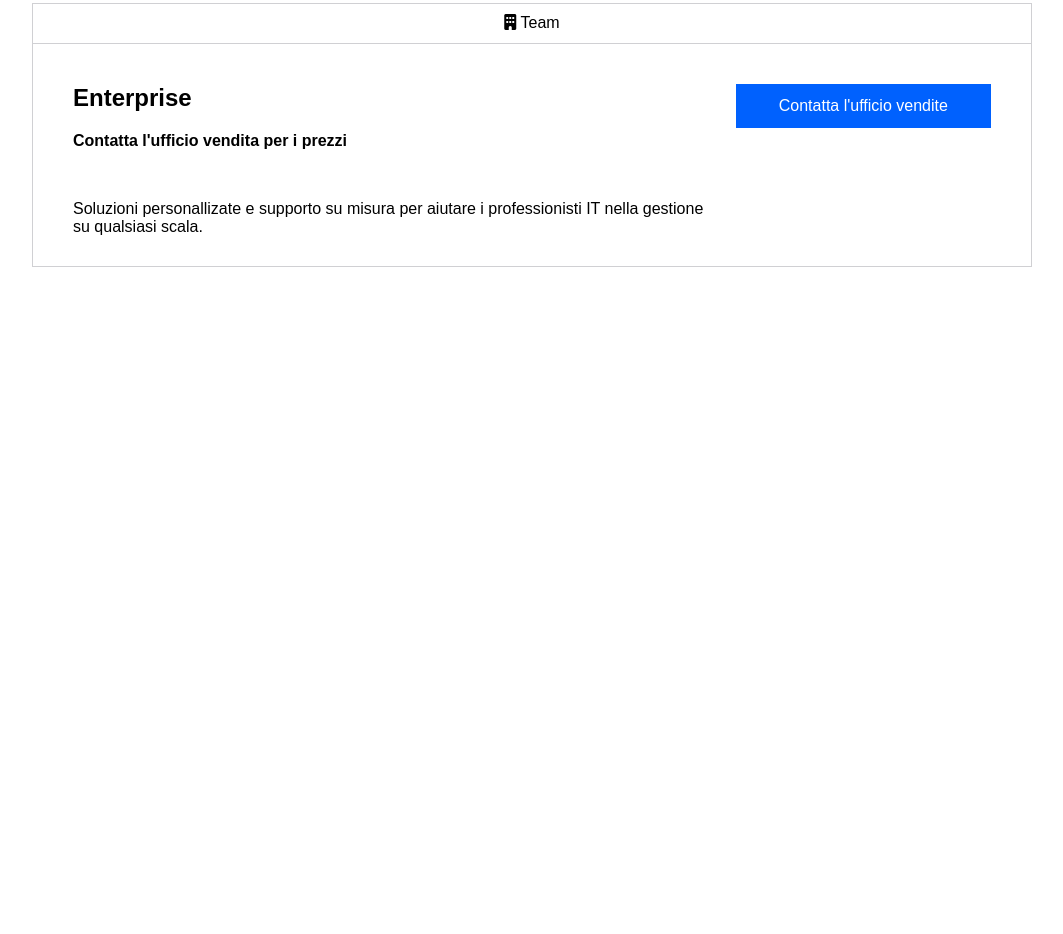
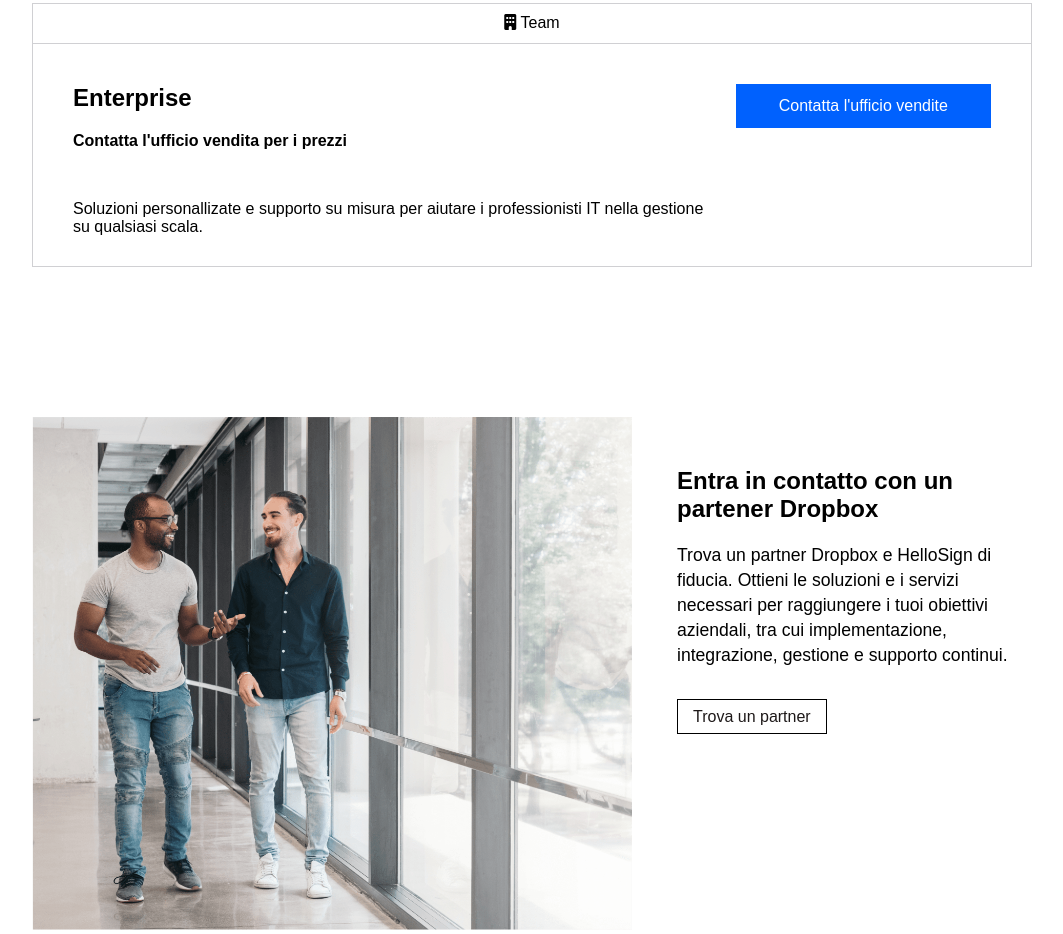
Before and after one commit to MirkoFarina/htmlcss-dropbox, a plain HTML site: page index.html in a window 1280 px wide. Shown: the part 2058-2992 px from the top of the page, without its empty margins (108-1171 px from the left). Before the commit the page ends 2475 px from the top, so only its background shows below. Drawn offline with Linux system fonts and the light colour scheme.

Commit message:
[add] section

```diff
--- a/css/style.css
+++ b/css/style.css
@@ -132,6 +132,10 @@ main {
   margin-top: 80px;
 }
 
+section h3{
+  font-size: 1.5rem;
+}
+/* JUMBOTRON */
 .jumbotron {
   background-color: #b4d0e7;
   padding-top: 70px;
@@ -178,7 +182,9 @@ main {
   font-size: 2.5rem;
   padding-bottom: 20px;
 }
+/* /JUMBOTRON */
 
+/* FIRST SECTION */
 .buisness-plain h2{
   font-size: 2.5rem;
   margin-bottom: 70px;
@@ -217,10 +223,6 @@ main {
 .row .cell .middle-cell{
   margin-bottom: 60px;
   padding: 0 40px;
-}
-
-.row .cell h3, .row-enterprise .orizontal-cell h3{
-  font-size: 1.5rem;
 }
 
 .cell .middle-cell ul:first-of-type
@@ -302,6 +304,38 @@ li:last-child {
 .main-cell .text-left p:last-of-type{
   padding-bottom: 30px;
 }
+/* /FIRST SECTION */
+
+/* SECOND SECTION */
+.search-partner .img-left {
+  width: 60%;
+}
+
+.search-partner .text-search-partner{
+  width: 40%;
+  padding: 50px 0  0 45px;
+}
+
+.search-partner .text-search-partner h3{
+  padding-bottom: 20px;
+}
+
+.search-partner .text-search-partner p {
+  line-height: 25px;
+  padding-bottom: 40px;
+  font-size: 1.1rem;
+}
+
+.search-partner .text-search-partner a{
+  border: 1px solid black;
+}
+
+.search-partner .text-search-partner a:hover{
+  border: 2px solid black;
+  font-weight: bold;
+}
+/* /SECOND SECTION */
+
 /* /MAIN */
 
 /* FOOTER */
--- a/index.html
+++ b/index.html
@@ -238,8 +238,16 @@
       </div>
     </section>
 
-    <section class="search-partner">
+    <section class="search-partner d-flex container2">
+      <div class="img-left">
+        <img src="img/partner.png" alt="Conversazione tra due persone">
+      </div>
 
+      <div class="text-search-partner">
+        <h3>Entra in contatto con un partener Dropbox</h3>
+        <p>Trova un partner Dropbox e HelloSign di fiducia. Ottieni le soluzioni e i servizi necessari per raggiungere i tuoi obiettivi aziendali, tra cui implementazione, integrazione, gestione e supporto continui.</p>
+        <a class="small" href="#">Trova un partner</a>
+      </div>
     </section>
 
     <section class="dropbox-buisness">
```
